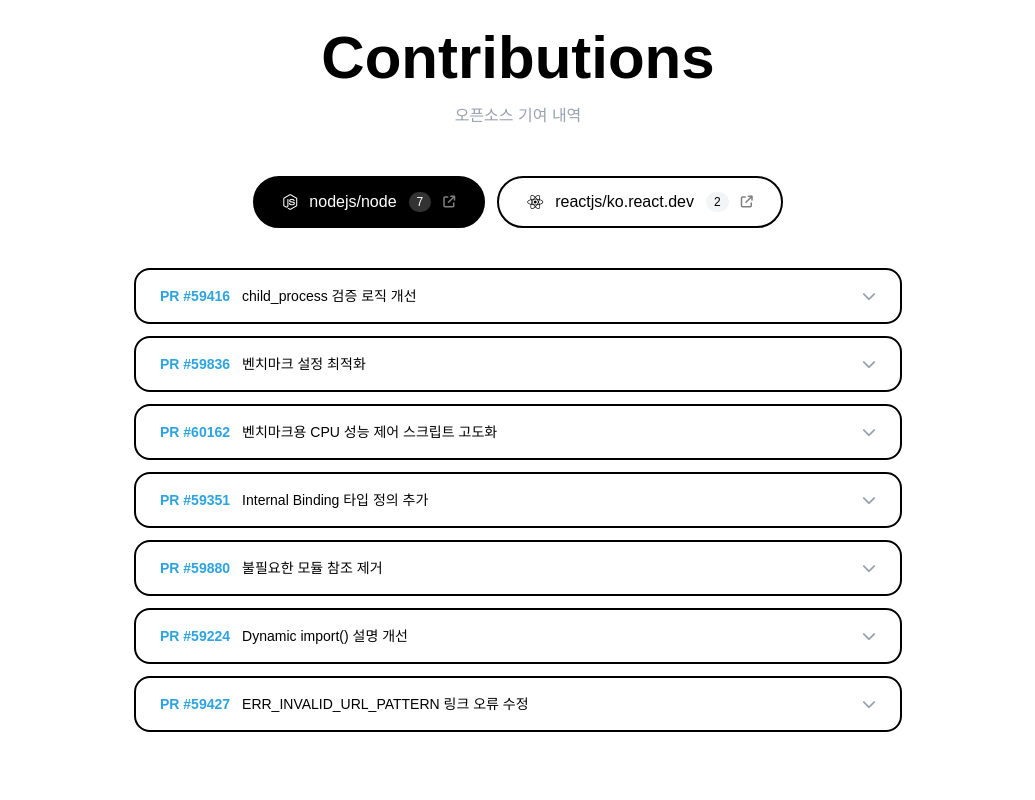
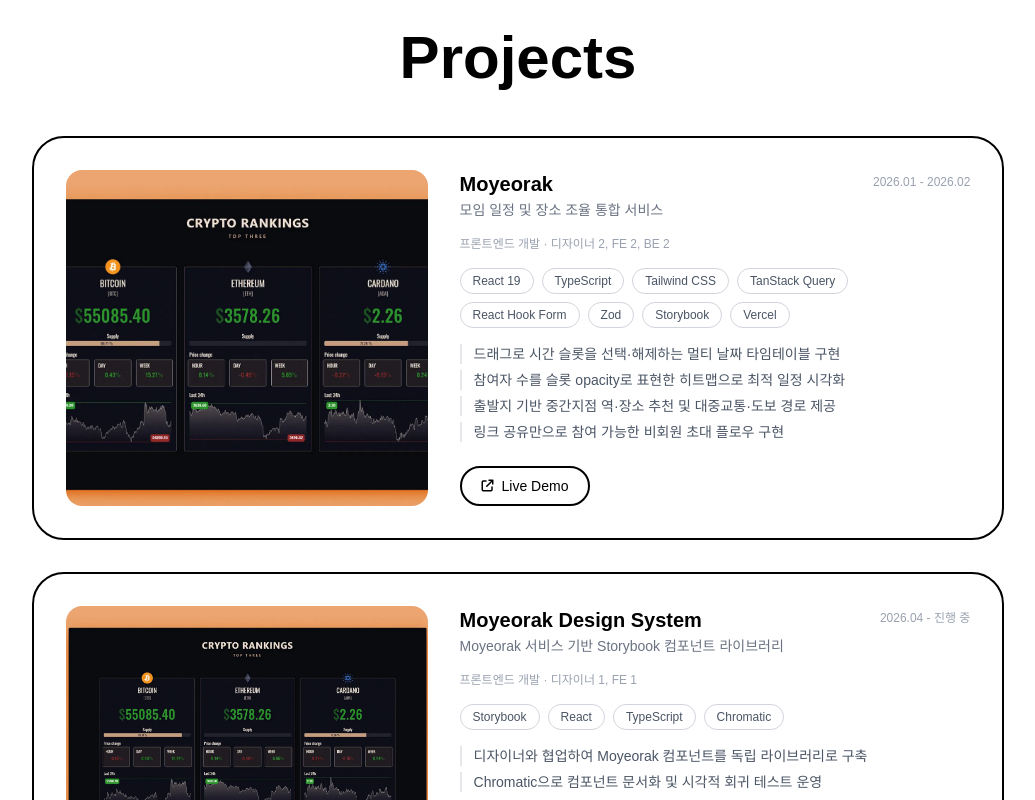
Before and after one commit to meteorqz6/meteorqz6.github.io, a Next.js app: page / in a window 1280 px wide. Shown: the part 900-1700 px from the top of the page, without its empty margins (122-1157 px from the left). Built offline with nearby package versions, Linux system fonts and the light colour scheme; a web font is replaced by a local one.

Commit message:
Add Projects section with Moyeorak and Design System cards

```diff
--- /dev/null
+++ b/components/Projects.tsx
@@ -0,0 +1,127 @@
+import Image from "next/image";
+import FadeIn from "@/components/FadeIn";
+
+type Project = {
+  title: string;
+  desc: string;
+  period: string;
+  role: string;
+  tech: string[];
+  points: string[];
+  image: string;
+  demo?: string;
+  repo?: string;
+};
+
+const projects: Project[] = [
+  {
+    title: "Moyeorak",
+    desc: "모임 일정 및 장소 조율 통합 서비스",
+    period: "2026.01 - 2026.02",
+    role: "프론트엔드 개발 · 디자이너 2, FE 2, BE 2",
+    tech: ["React 19", "TypeScript", "Tailwind CSS", "TanStack Query", "React Hook Form", "Zod", "Storybook", "Vercel"],
+    points: [
+      "드래그로 시간 슬롯을 선택·해제하는 멀티 날짜 타임테이블 구현",
+      "참여자 수를 슬롯 opacity로 표현한 히트맵으로 최적 일정 시각화",
+      "출발지 기반 중간지점 역·장소 추천 및 대중교통·도보 경로 제공",
+      "링크 공유만으로 참여 가능한 비회원 초대 플로우 구현",
+    ],
+    image: "/example.png",
+    demo: "https://moyeorak.site/",
+  },
+  {
+    title: "Moyeorak Design System",
+    desc: "Moyeorak 서비스 기반 Storybook 컴포넌트 라이브러리",
+    period: "2026.04 - 진행 중",
+    role: "프론트엔드 개발 · 디자이너 1, FE 1",
+    tech: ["Storybook", "React", "TypeScript", "Chromatic"],
+    points: [
+      "디자이너와 협업하여 Moyeorak 컴포넌트를 독립 라이브러리로 구축",
+      "Chromatic으로 컴포넌트 문서화 및 시각적 회귀 테스트 운영",
+    ],
+    image: "/example.png",
+    demo: "https://main--69cf7bceba8267c1b5d86ba6.chromatic.com/",
+  },
+];
+
+export default function Projects() {
+  return (
+    <section id="projects" className="min-h-screen px-[12%] py-32">
+      <FadeIn>
+        <h2 className="text-center text-6xl font-semibold mb-12">Projects</h2>
+
+        <div className="flex flex-col gap-8 max-w-5xl mx-auto">
+          {projects.map((p) => (
+            <div
+              key={p.title}
+              className="flex flex-col lg:flex-row gap-8 p-8 border-2 border-black rounded-[2rem] transition-all duration-200 hover:scale-[1.01] hover:shadow-xl"
+            >
+              {/* 이미지 */}
+              <div className="lg:w-2/5 flex-shrink-0">
+                <Image
+                  src={p.image}
+                  alt={p.title}
+                  width={600}
+                  height={400}
+                  className="w-full h-full object-cover rounded-2xl"
+                />
+              </div>
+
+              {/* 텍스트 */}
+              <div className="flex flex-col gap-4 flex-1">
+                <div className="flex items-start justify-between gap-4">
+                  <div>
+                    <h3 className="text-xl font-bold">{p.title}</h3>
+                    <p className="text-sm text-gray-500 mt-0.5">{p.desc}</p>
+                  </div>
+                  <span className="text-xs text-gray-400 whitespace-nowrap pt-1">{p.period}</span>
+                </div>
+
+                <p className="text-xs text-gray-400">{p.role}</p>
+
+                <div className="flex flex-wrap gap-2">
+                  {p.tech.map((t) => (
+                    <span key={t} className="text-xs px-3 py-1 rounded-full border border-gray-300 text-gray-600">
+                      {t}
+                    </span>
+                  ))}
+                </div>
+
+                <ul className="flex flex-col gap-1.5">
+                  {p.points.map((pt) => (
+                    <li key={pt} className="text-sm text-gray-600 pl-3 border-l-2 border-gray-200">
+                      {pt}
+                    </li>
+                  ))}
+                </ul>
+
+                <div className="flex gap-3 mt-auto pt-2">
+                  {p.demo && (
+                    <a
+                      href={p.demo}
+                      target="_blank"
+                      className="flex items-center gap-2 text-sm px-5 py-2 rounded-full border-2 border-black font-medium transition-all duration-200 hover:bg-black hover:text-white"
+                    >
+                      <i className="fa-solid fa-arrow-up-right-from-square text-xs" />
+                      Live Demo
+                    </a>
+                  )}
+                  {p.repo && (
+                    <a
+                      href={p.repo}
+                      target="_blank"
+                      className="flex items-center gap-2 text-sm px-5 py-2 rounded-full border-2 border-black font-medium transition-all duration-200 hover:bg-black hover:text-white"
+                    >
+                      <i className="fa-brands fa-github text-sm" />
+                      Github Repo
+                    </a>
+                  )}
+                </div>
+              </div>
+            </div>
+          ))}
+        </div>
+      </FadeIn>
+    </section>
+  );
+}
```
Also changed, not shown: public/example.png (added).
